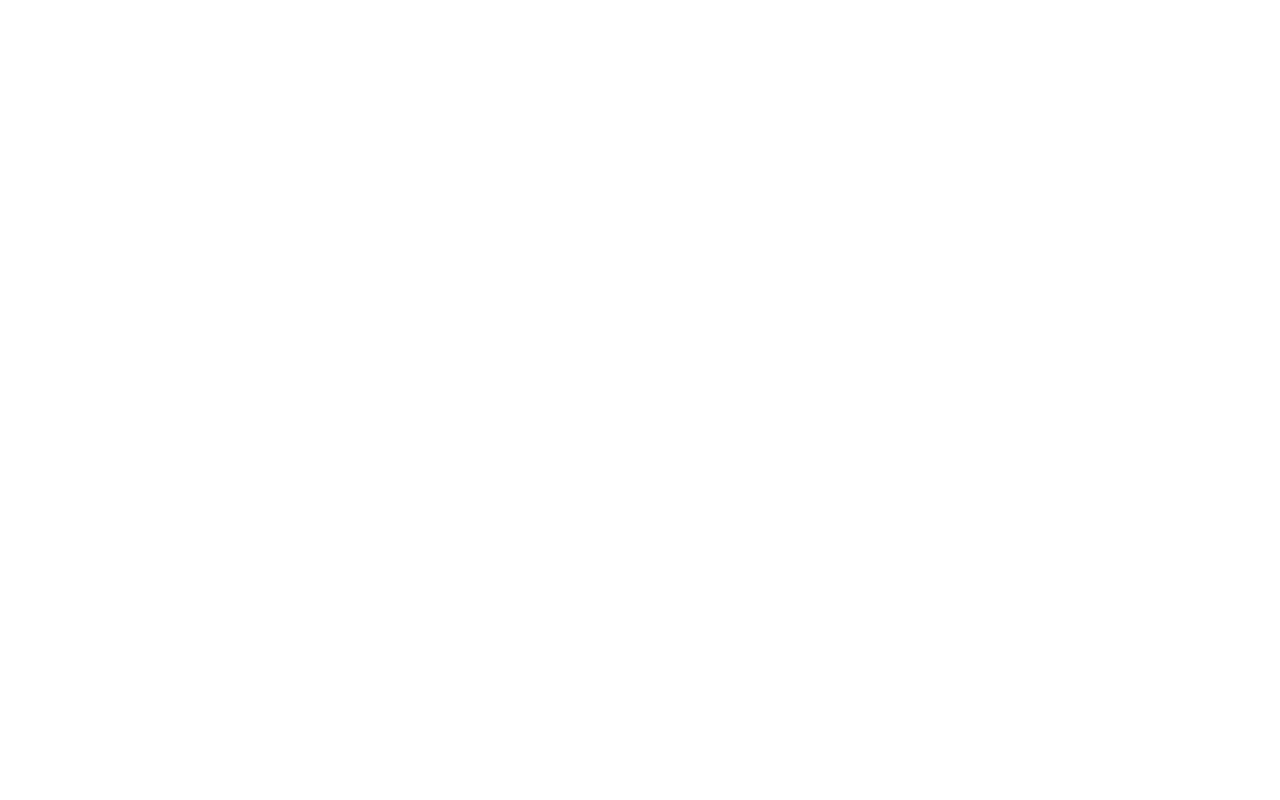
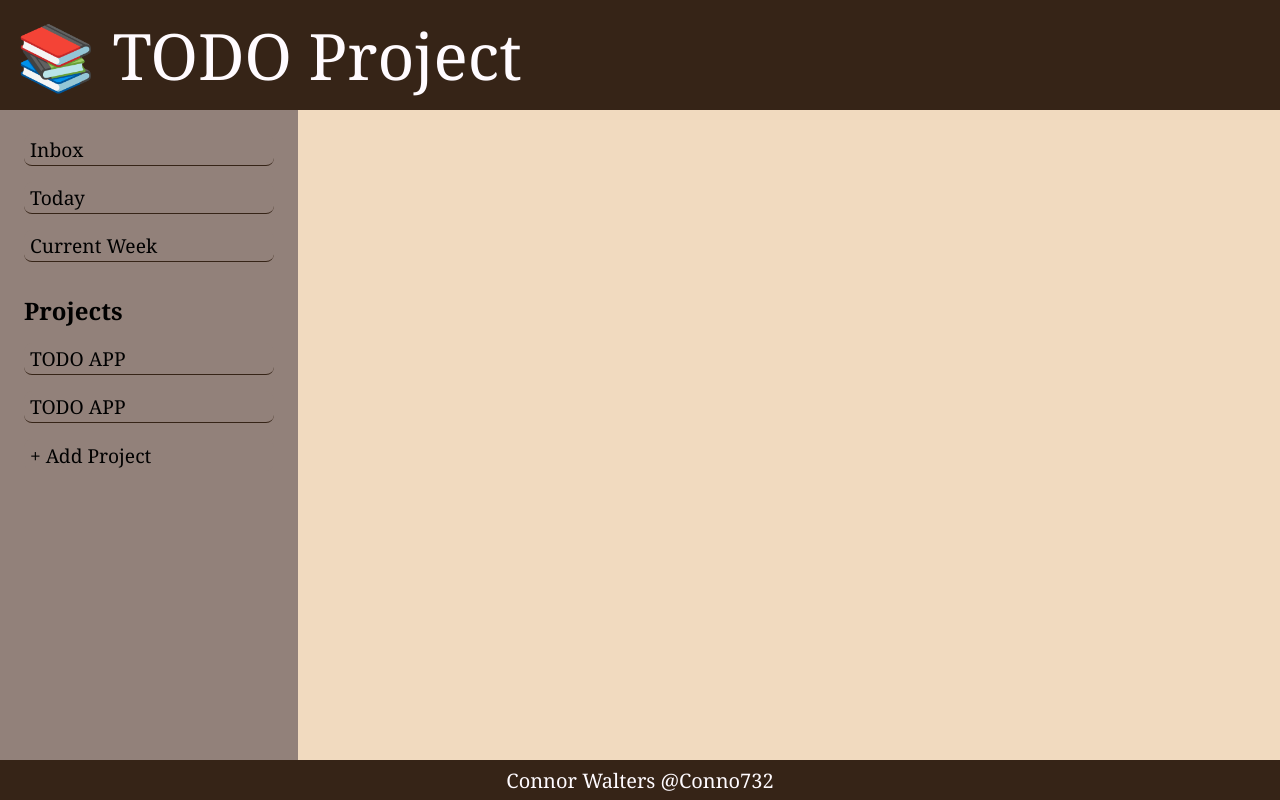
Before and after one commit to Conno732/ToDoApp, a website built with webpack: page dist/index.html in a window 1280 px wide. Built offline with Linux system fonts and the light colour scheme.

Commit message:
Added frontpage UI, started JS mockup

```diff
--- a/package.json
+++ b/package.json
@@ -4,7 +4,9 @@
   "description": "ToDo app",
   "main": "index.js",
   "scripts": {
-    "test": "echo \"Error: no test specified\" && exit 1"
+    "test": "echo \"Error: no test specified\" && exit 1",
+    "build": "webpack",
+    "watch": "webpack -- watch"
   },
   "repository": {
     "type": "git",
@@ -17,6 +19,8 @@
   },
   "homepage": "https://github.com/Conno732/ToDoApp#readme",
   "devDependencies": {
+    "css-loader": "^6.5.1",
+    "style-loader": "^3.3.1",
     "webpack": "^5.66.0",
     "webpack-cli": "^4.9.1"
   }
--- /dev/null
+++ b/src/components/UI.js
@@ -0,0 +1,16 @@
+//this function should just add the listeners, and have them call a seperate function
+
+function startup() {
+  addListeners();
+}
+
+function addListeners() {
+  const buttons = document.querySelectorAll(".nav-btn");
+  buttons.forEach((e) => {
+    e.addEventListener("click", () => {
+      console.log(e.id);
+    });
+  });
+}
+
+export { startup };
--- a/src/index.js
+++ b/src/index.js
@@ -0,0 +1,5 @@
+import "./styles/index.css";
+import { addListeners, startup } from "./components/UI";
+//title, description, dueDate and priority
+
+startup();
--- /dev/null
+++ b/src/styles/index.css
@@ -0,0 +1,106 @@
+/*#362417, #92817a, #f1dabf, #fffbff, #04030f*/
+html {
+  height: 100%;
+}
+
+body {
+  font-family: Georgia, "Times New Roman", Times, serif;
+  height: 100%;
+  margin: 0;
+  background-color: #f1dabf;
+  display: flex;
+  justify-content: space-between;
+  flex-direction: column;
+}
+
+.header {
+  display: flex;
+  flex: 0 0 auto;
+  height: 110px;
+  background-color: #362417;
+  color: #fffbff;
+  font-size: 64px;
+  align-items: center;
+  padding-left: 16px;
+}
+
+.content {
+  display: flex;
+  flex-grow: 1;
+}
+
+.nav {
+  display: flex;
+  flex-direction: column;
+  width: 250px;
+  background-color: #92817a;
+  padding: 24px;
+}
+
+.button-group {
+  display: flex;
+  flex-direction: column;
+  gap: 16px;
+  margin-bottom: 32px;
+}
+
+.nav-btn {
+  font-family: Georgia, "Times New Roman", Times, serif;
+  text-align: start;
+  font-size: larger;
+  height: 32px;
+  border: none;
+  border-radius: 8px;
+  border-bottom: solid #362417 1px;
+  background-color: #92817a;
+}
+
+.nav-btn.project-btn {
+  border-bottom: none;
+  width: 100%;
+}
+
+.nav-btn:hover {
+  transition: 0.05s;
+  background-color: #796b66;
+  border-bottom: solid #362417 5px;
+}
+
+.nav-btn:active {
+  background-color: #5d5350;
+}
+
+.project-group {
+  display: flex;
+  flex-grow: 1;
+  flex-direction: column;
+}
+
+.Title {
+  font-size: 24px;
+  font-weight: bolder;
+}
+
+.project-list {
+  display: flex;
+  flex-direction: column;
+  gap: 16px;
+  margin-top: 16px;
+  margin-bottom: 16px;
+  width: 100%;
+}
+
+.add-container {
+  width: 100%;
+}
+
+.footer {
+  display: flex;
+  flex: 0 0 auto;
+  font-size: 20px;
+  background-color: #362417;
+  height: 40px;
+  color: #fffbff;
+  align-items: center;
+  justify-content: center;
+}
```
Also changed, not shown: dist/index.html, dist/main.js (added), src/components/ProjectHandler.js (added), 1 other file.
